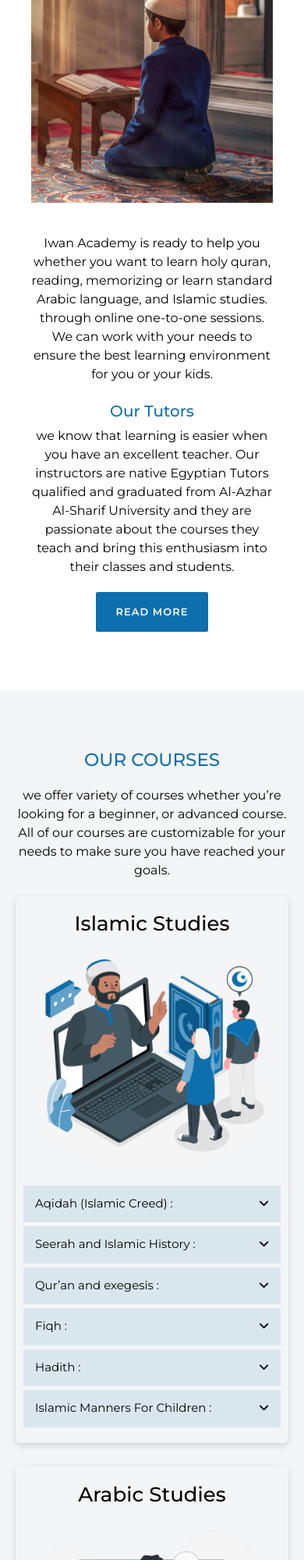
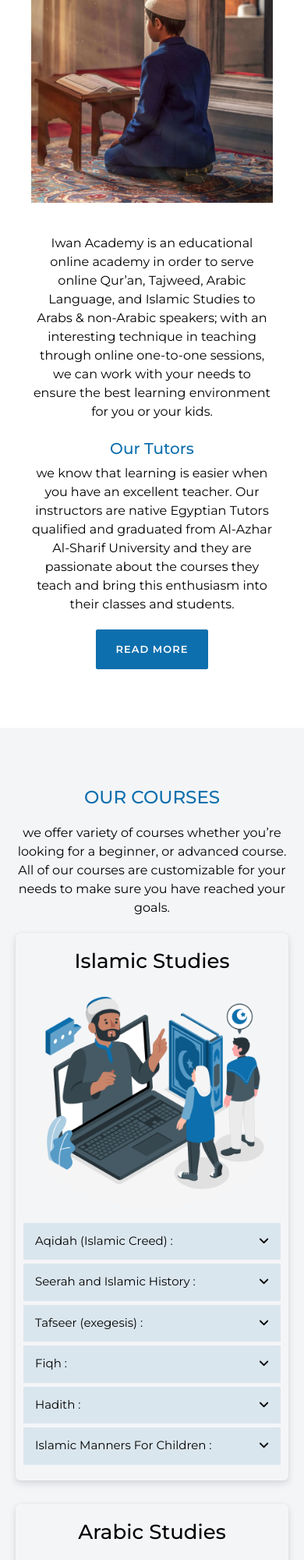
Before and after one commit to abdallanoor/iwan, a plain HTML site: page index.html in a window 390 px wide. Shown: the part 1156-3156 px from the top of the page at 78% size. Drawn offline with nearby package versions, Linux system fonts and the light colour scheme.

Commit message:
Add files via upload

```diff
--- a/css/style.css
+++ b/css/style.css
@@ -705,15 +705,20 @@
   margin-top: 5px;
 }
 .cour-des .panel {
-  padding: 0 10px;
   border: solid 1.5px #dae6ee;
   border-top: 0;
+}
+@media (max-width: 767px) {
+  .cour-des .panel {
+    padding: 0 10px;
+  }
 }
 .cour-des .panel p {
   font-size: 15px;
   padding-top: 2px;
   padding-bottom: 2px;
 }
+
 .cour-des .panel p:first-child {
   padding-top: 15px;
 }
--- a/index.html
+++ b/index.html
@@ -17,7 +17,7 @@
   <link rel="apple-touch-icon" href="images/logofav.png">
   <!-- Discription -->
   <meta name="description"
-    content="Iwan Academy is ready to help you whether you want to learn holy quran, reading, memorizing or learn standard Arabic language.">
+    content="Iwan Academy is an educational online academy in order to serve online Qur’an, Tajweed, Arabic Language, and Islamic Studies to Arabs & non-Arabic speakers; with an interesting technique in teaching through online one-to-one sessions, we can work with your needs to ensure the best learning environment for you or your kids.">
   <!-- Title -->
   <title>Iwan Academy | Learn Qur’an, Arabic And Islamic Studies</title>
 </head>
@@ -72,9 +72,7 @@
         <img class="about-image" src="images/about-iamge.jpg " alt="" />
         <div class="about-des">
           <p>
-            Iwan Academy is ready to help you whether you want to learn holy quran, reading, memorizing or learn
-            standard Arabic language, and Islamic studies. through online one-to-one sessions. We can work with your
-            needs to ensure the best learning environment for you or your kids.
+            Iwan Academy is an educational online academy in order to serve online Qur’an, Tajweed, Arabic Language, and Islamic Studies to Arabs & non-Arabic speakers; with an interesting technique in teaching through online one-to-one sessions, we can work with your needs to ensure the best learning environment for you or your kids.
           </p>
           <p>Our Tutors</p>
           <p>
@@ -130,14 +128,9 @@
                 birth (PBUH), his upbringing, prophethood, conquests, and death.</p>
             </div>
 
-            <button class="accordion">Qur’an and exegesis :</button>
+            <button class="accordion">Tafseer (exegesis) :</button>
             <div class="panel">
-              <p>- The Merits of the Qur’an</p>
-              <p>- Understanding of some surahs of the Qur’an</p>
-              <p>- Adab (Etiquettes) of Reciting the Qur’an</p>
-              <p>- Explain the meaning of the words and Asbab al-nuzul</p>
-              <p class="bold">Tafseer (exegesis) :</p>
-              <p >These online Tafseer Classes have been designed to meet certain outcomes at the end of the program:</p>
+              <p class="bold">These online Tafseer Classes have been designed to meet certain outcomes at the end of the program:</p>
               <p>- Developing a strong bond with the book of Allah.</p>
               <p>- Understanding the meaning and interpretation of the verses and surahs.</p>
               <p>- Covering the History, Science, and Translation of the Quran.</p>
@@ -155,7 +148,7 @@
 
             <button class="accordion">Fiqh :</button>
             <div class="panel">
-              <p class="bold">Figh has 4 levels:</p>
+              <p class="bold">Fiqh has 4 levels:</p>
               <p>- <span class="bold">Level 1</span> Introductory: It is directed to the age of 6 years or beginners in
                 learning jurisprudence, it includes general things in Islam, veneration of the Noble Quran, the
                 Prophet's biography, dealing with others, the jurisprudence of prayer, honoring one's parents, and
@@ -614,8 +607,7 @@
     <div class="container">
       <div class="box">
         <h4>about us</h3>
-          <p class="text">Iwan Academy is ready to help you whether you want to learn holy quran, reading, memorizing or
-            learn standard Arabic language</p>
+          <p class="text">Iwan Academy is an educational online academy in order to serve online Qur’an, Tajweed, Arabic Language, and Islamic Studies to Arabs & non-Arabic speakers.</p>
       </div>
       <div class="box">
         <h4>iwan academy</h3>
```
Also changed, not shown: about/index.html (+3 -8 lines).
